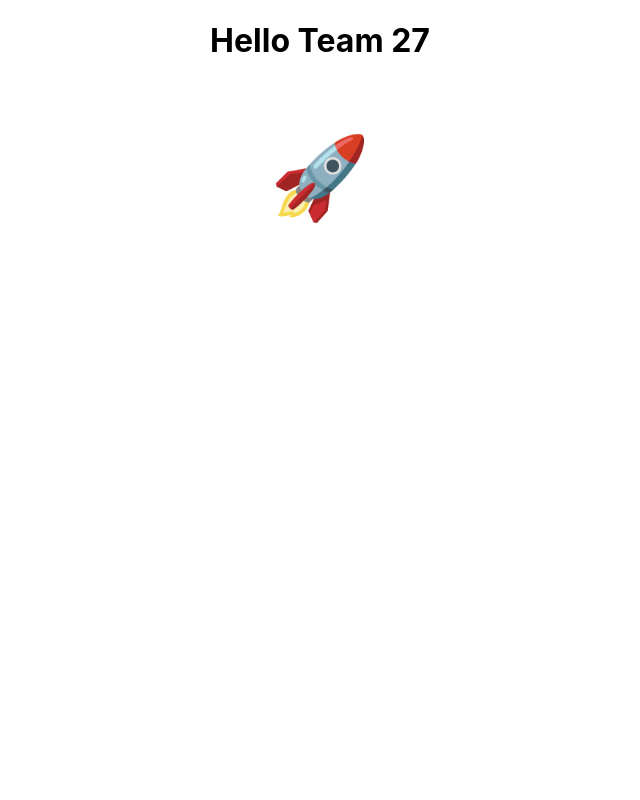
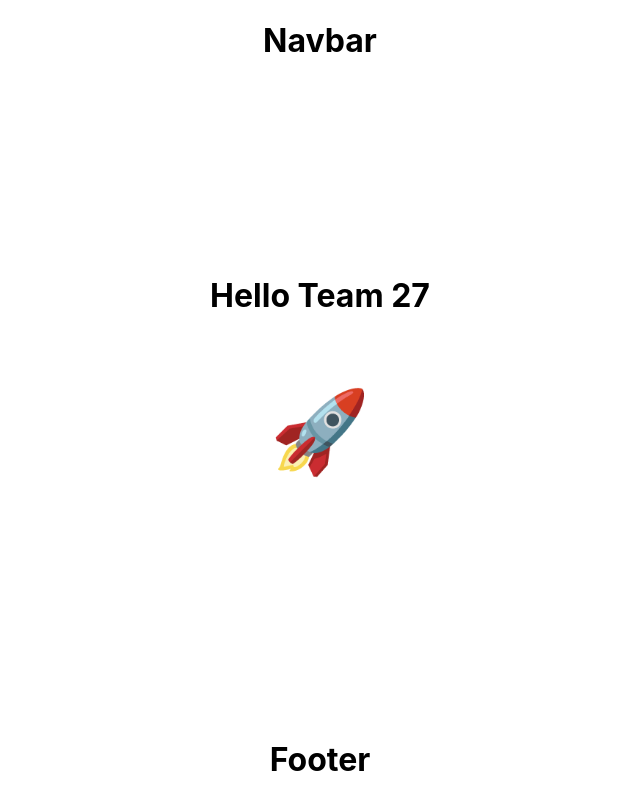
Before and after one commit to chingu-voyages/v47-tier3-team-27, a React (Create React App) app in the folder frontend/: page / in a window 1280 px wide. Shown: the whole page, without its empty margins (320-960 px from the left). Built offline with nearby package versions, Linux system fonts and the light colour scheme.

Commit message:
added a few components

```diff
--- a/frontend/src/App.css
+++ b/frontend/src/App.css
@@ -1,6 +1,17 @@
 .App {
+
+}
+
+.center {
   text-align: center;
 }
 
+.HomePage {
+  min-height: 100vh;
+  display: flex;
+  flex-direction: column;
+  justify-content: space-between;
+
+}
 @media (prefers-reduced-motion: no-preference) {
 }
--- a/frontend/src/App.js
+++ b/frontend/src/App.js
@@ -1,16 +1,11 @@
-import logo from './logo.svg';
 import './App.css';
+import { Routes, Route } from 'react-router-dom';
+import HomePage from './pages/HomePage';
 
 function App() {
   return (
     <div className="App">
-      <header className="App-header">
-        <h1>
-        Hello Team 27
-        </h1>
-        <h2 style={{fontSize: '5rem'}}>&#128640;</h2>
-
-      </header>
+      <HomePage/>
     </div>
   );
 }
--- /dev/null
+++ b/frontend/src/components/Footer.js
@@ -0,0 +1,7 @@
+import React from 'react'
+
+export default function Footer() {
+  return (
+    <div className='Footer center'><h1>Footer</h1></div>
+  )
+}
--- /dev/null
+++ b/frontend/src/components/Hero.js
@@ -0,0 +1,10 @@
+import React from "react";
+
+export default function Hero() {
+  return (
+    <div className="Hero center">
+      <h1>Hello Team 27</h1>
+      <h2 style={{ fontSize: "5rem" }}>&#128640;</h2>
+    </div>
+  );
+}
--- /dev/null
+++ b/frontend/src/components/Navbar.js
@@ -0,0 +1,9 @@
+import React from "react";
+
+export default function Navbar() {
+  return (
+    <div className="Navbar center">
+      <h1>Navbar</h1>
+    </div>
+  );
+}
--- /dev/null
+++ b/frontend/src/pages/HomePage.js
@@ -0,0 +1,14 @@
+import React from 'react'
+import Navbar from '../components/Navbar'
+import Footer from '../components/Footer'
+import Hero from '../components/Hero'
+
+export default function HomePage() {
+  return (
+    <div className='HomePage'>
+   <Navbar/>
+   <Hero/>
+   <Footer/>
+  </div>
+  )
+}
```
